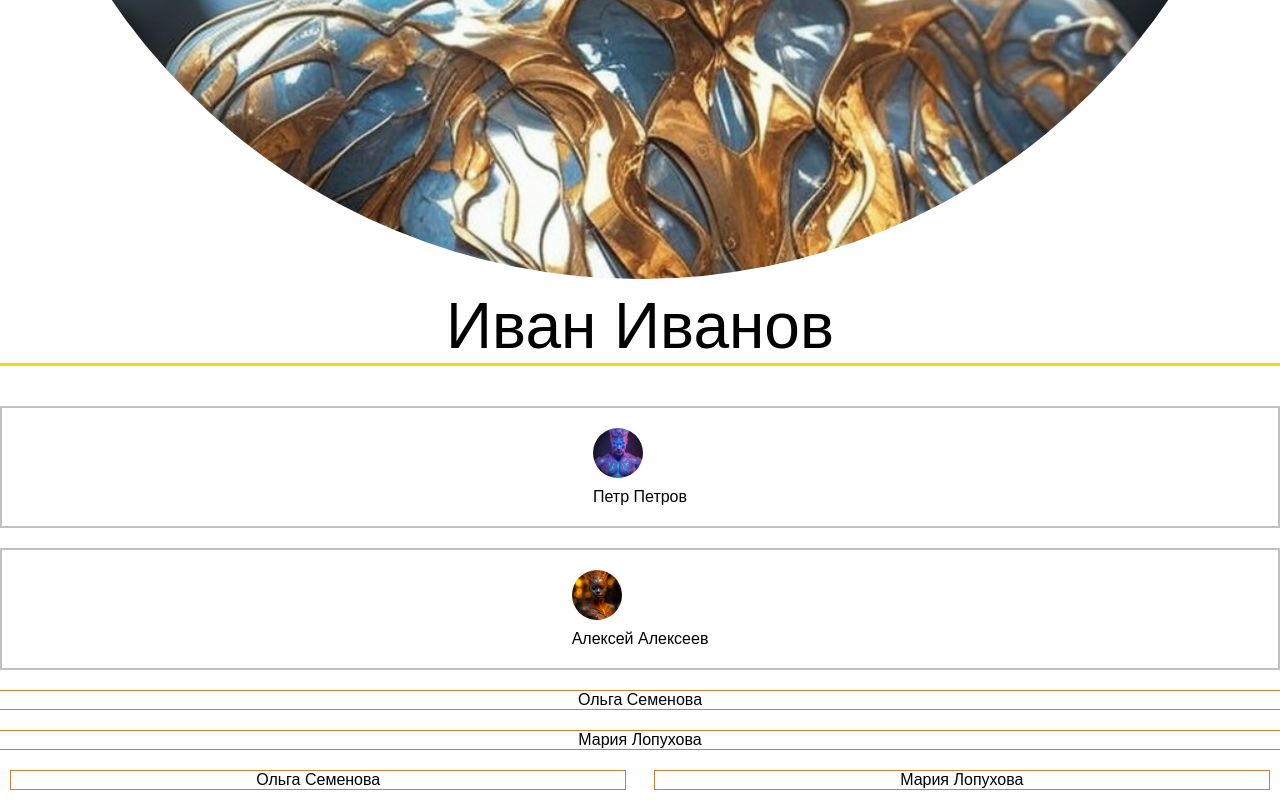
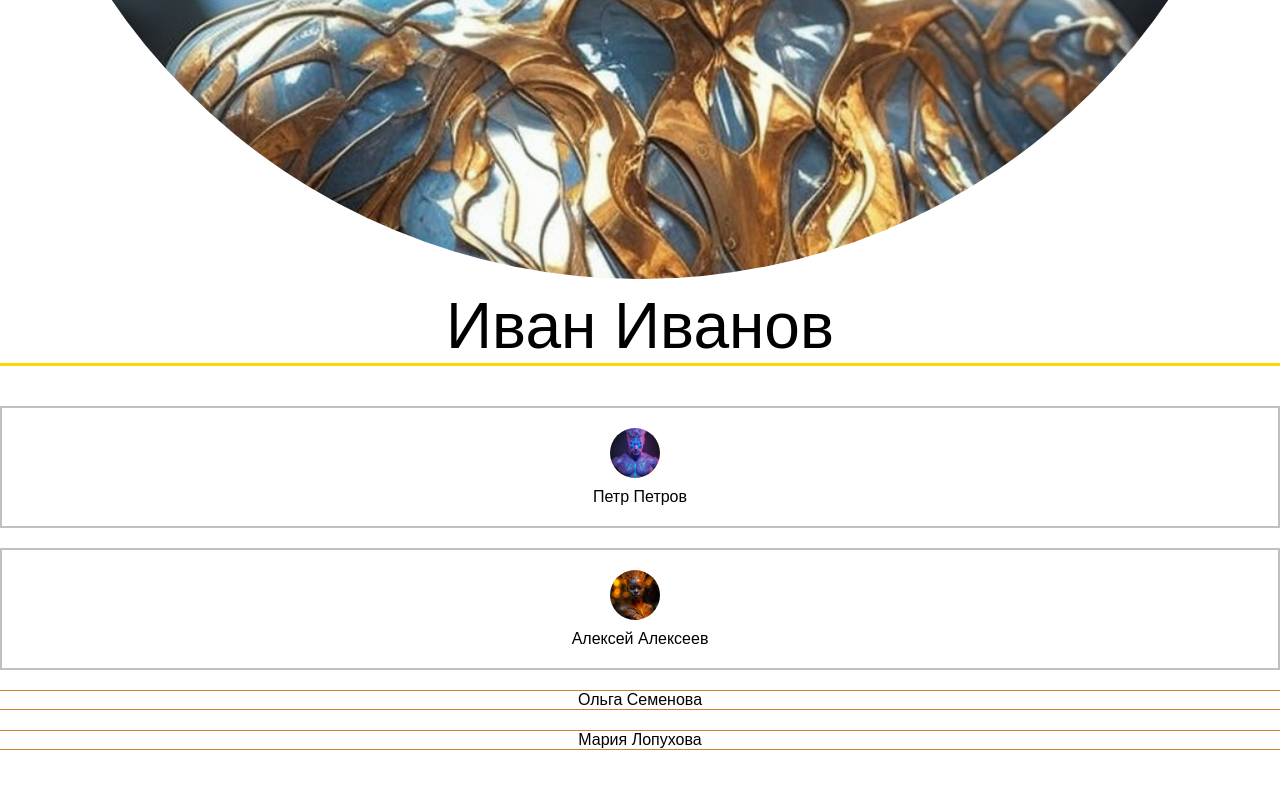
Before and after one commit to berezovskij/AlphaBoardApp, a React (Create React App) app: page / in a window 1280 px wide. Shown: the part 1072-1872 px from the top of the page. After the commit the page ends 1832 px from the top, so only its background shows below. Built offline with nearby package versions, Linux system fonts and the light colour scheme.

Commit message:
change board view

```diff
--- a/src/Leaderboard.js
+++ b/src/Leaderboard.js
@@ -17,40 +17,17 @@ const Leaderboard = () => {
   return (
     <div className={styles.leaderboard}>
       <h1 className={styles.title}>Топ-5 Пользователей</h1>
-      {users.map((user, index) => {
-        let userPhoto = user.photo ? (
-          <img src={user.photo} alt={user.name} className={styles.photo} />
-        ) : null;
-
-        if (index === 0) {
-          return (
-            <div key={user.id} className={`${styles.profile} ${styles[user.rank]}`}>
-              {userPhoto}
-              <div className={styles.name}>{user.name}</div>
-            </div>
-          );
-        }
-
-        return (
-          <div key={user.id} className={`${styles.profile} ${styles[user.rank]}`}>
-            <div className={styles.userContainer}>
-              {userPhoto}
-              <div className={styles.name}>{user.name}</div>
-            </div>
-          </div>
-        );
-      })}
-      <div className={styles.normalUsersContainer}>
-        {users.slice(3).map((user) => (
-          <div key={user.id} className={`${styles.profile} ${styles[user.rank]}`}>
-            <div className={styles.name}>{user.name}</div>
-          </div>
-        ))}
-      </div>
+      {users.map((user) => (
+        <div key={user.id} className={`${styles.profile} ${styles[user.rank]}`}>
+          {user.photo && <img src={user.photo} alt={user.name} className={`${styles.photo} ${styles[user.rank + 'Photo']}`} />}
+          <div className={styles.name}>{user.name}</div>
+        </div>
+      ))}
     </div>
   );
 };
 
 
 
+
 export default Leaderboard;
--- a/src/Leaderboard.module.css
+++ b/src/Leaderboard.module.css
@@ -12,6 +12,11 @@
   margin: 20px 0;
 }
 
+.photo {
+  display: block;
+  margin-bottom: 10px;
+  border-radius: 50%;
+}
 
 .profile {
   display: flex;
@@ -54,6 +59,8 @@
   border-radius: 50%;
   object-fit: cover;
   margin-right: 10px;
+  display: flex;
+  align-items: center;
 }
 
 .normalUsersContainer {
@@ -67,9 +74,3 @@
   flex-basis: 48%;
   text-align: center;
 }
-
-.photo {
-  display: block;
-  margin-bottom: 10px;
-  border-radius: 50%;
-}
```
